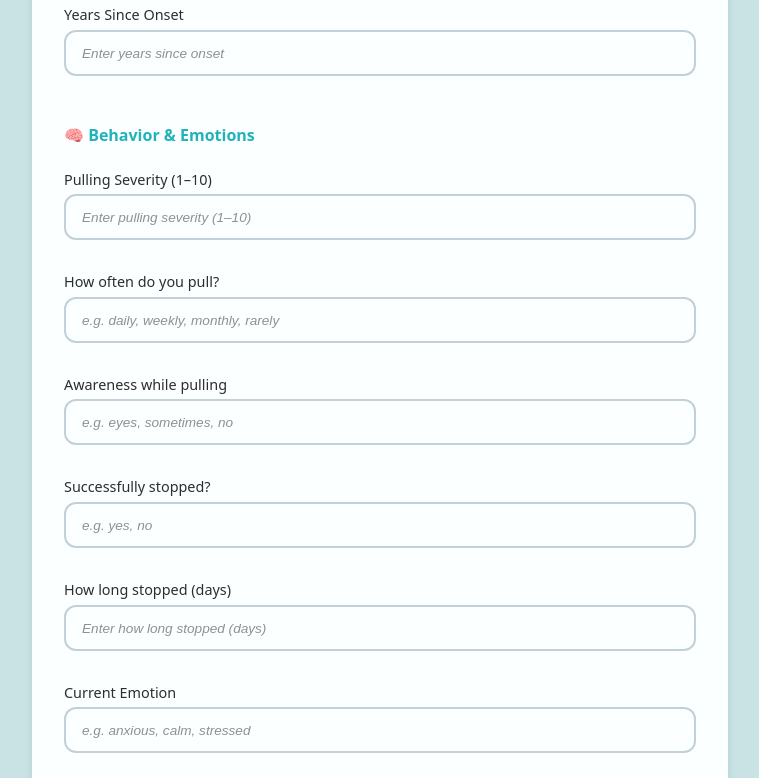
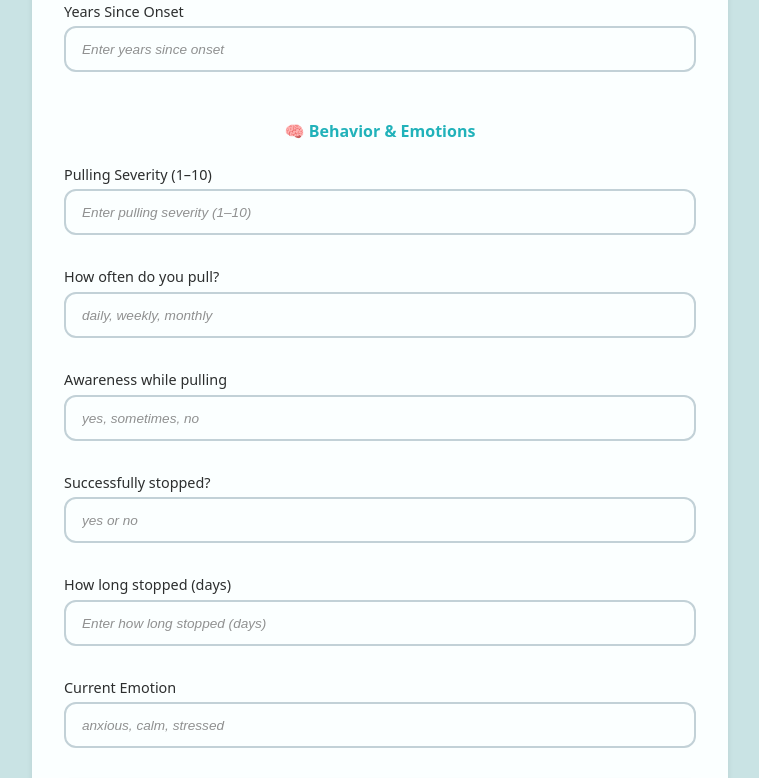
Before and after one commit to girlierazon84/TrichMind, a React (Vite) app in the folder client/: page /register in a window 1280 px wide. Shown: the part 940-1718 px from the top of the page, without its empty margins (16-775 px from the left). Built offline with nearby package versions, Linux system fonts and the light colour scheme; no server answers.

Commit message:
feat(RegisterPredictForm): refactor animations and improve styling for better user experience

```diff
--- a/client/src/components/RegisterPredictForm.tsx
+++ b/client/src/components/RegisterPredictForm.tsx
@@ -2,42 +2,63 @@
 
 import React, { useState } from "react";
 import { Link, useNavigate } from "react-router-dom";
-import styled from "styled-components";
-import {
-  ThemeButton,
-  FormInput,
-} from "@/components";
+import styled, { keyframes } from "styled-components";
+import { ThemeButton, FormInput } from "@/components";
 import { useRegisterAndPredict } from "@/hooks";
 
+/* -----------------------------------------------------
+    ANIMATIONS — calm, premium, soft
+----------------------------------------------------- */
 
-// Styled Components
+const fadeIn = keyframes`
+  from { opacity: 0; }
+  to { opacity: 1; }
+`;
+
+const slideUp = keyframes`
+  from { opacity: 0; transform: translateY(22px); }
+  to   { opacity: 1; transform: translateY(0); }
+`;
+
+const popupAppear = keyframes`
+  from { opacity: 0; transform: translateY(30px) scale(0.97); }
+  to   { opacity: 1; transform: translateY(0) scale(1); }
+`;
+
+/* -----------------------------------------------------
+    Styled Components
+----------------------------------------------------- */
+
 const FormContainer = styled.form`
   display: flex;
   flex-direction: column;
   gap: 1rem;
   background: ${({ theme }) => theme.colors.card_bg};
   padding: 2rem;
-  border-radius: 16px;
-  box-shadow: 0 2px 8px rgba(0, 0, 0, 0.1);
+  border-radius: 18px;
+  box-shadow: ${({ theme }) => theme.colors.card_shadow};
+  animation: ${slideUp} 0.55s ease-out;
 `;
 
 const SectionTitle = styled.h3`
   font-size: 1rem;
   font-weight: 600;
   color: ${({ theme }) => theme.colors.primary};
-  margin-bottom: 0.5rem;
-  text-align: left;
+  margin-bottom: 0.4rem;
+  animation: ${fadeIn} 0.6s ease-out;
 `;
 
 const ErrorMessage = styled.p`
   color: ${({ theme }) => theme.colors.high_risk};
   font-weight: 500;
+  animation: ${fadeIn} 0.4s ease-out;
 `;
 
 const FooterText = styled.p`
   margin-top: 1rem;
   font-size: 0.9rem;
   color: ${({ theme }) => theme.colors.text_secondary};
+  animation: ${fadeIn} 1s ease-out;
 
   a {
     color: ${({ theme }) => theme.colors.primary};
@@ -51,6 +72,8 @@ const FooterText = styled.p`
   }
 `;
 
+/* ---------------- Popup Modal ---------------- */
+
 const PopupOverlay = styled.div`
   position: fixed;
   inset: 0;
@@ -59,20 +82,22 @@ const PopupOverlay = styled.div`
   justify-content: center;
   align-items: center;
   z-index: 2000;
+  animation: ${fadeIn} 0.25s ease-out;
 `;
 
 const PopupBox = styled.div`
-  background: white;
-  padding: 2rem;
-  border-radius: 16px;
+  background: ${({ theme }) => theme.colors.card_bg};
+  padding: 2.2rem;
+  border-radius: 18px;
   max-width: 420px;
-  width: 90%;
+  width: 92%;
   text-align: center;
-  box-shadow: 0 4px 20px rgba(0,0,0,0.25);
+  box-shadow: 0 10px 32px rgba(0,0,0,0.25);
+  animation: ${popupAppear} 0.45s ease-out;
 `;
 
 const PopupTitle = styled.h2`
-  font-size: 1.4rem;
+  font-size: 1.45rem;
   color: ${({ theme }) => theme.colors.primary};
   margin-bottom: 1rem;
 `;
@@ -81,7 +106,12 @@ const PopupText = styled.p`
   font-size: 1rem;
   color: ${({ theme }) => theme.colors.text_primary};
   margin-bottom: 1.5rem;
+  line-height: 1.5;
 `;
+
+/* -----------------------------------------------------
+    Component
+----------------------------------------------------- */
 
 export const RegisterPredictForm: React.FC = () => {
   const { registerAndPredict, submitting, submitError } =
@@ -91,17 +121,14 @@ export const RegisterPredictForm: React.FC = () => {
     email: "",
     password: "",
     displayName: "",
-
     date_of_birth: "",
     age_of_onset: "",
     years_since_onset: "",
-
     pulling_severity: "",
     pulling_frequency: "",
     pulling_awareness: "",
     successfully_stopped: "",
     how_long_stopped_days: "",
-
     emotion: "",
   });
 
@@ -118,9 +145,9 @@ export const RegisterPredictForm: React.FC = () => {
   const handleSubmit = async (e: React.FormEvent) => {
     e.preventDefault();
 
-    const result = await registerAndPredict(form);
+    const success = await registerAndPredict(form);
 
-    if (result) {
+    if (success) {
       setShowPopup(true);
     }
   };
@@ -132,6 +159,7 @@ export const RegisterPredictForm: React.FC = () => {
 
   return (
     <>
+      {/* Popup */}
       {showPopup && (
         <PopupOverlay>
           <PopupBox>
@@ -139,7 +167,7 @@ export const RegisterPredictForm: React.FC = () => {
             <PopupText>
               Your account has been created successfully.<br /><br />
               Please <strong>log in</strong> to view your personalized relapse risk prediction
-              and continue your journey with supportive tools.
+              and continue your mindful recovery journey.
             </PopupText>
 
             <ThemeButton onClick={closePopup}>
@@ -149,6 +177,7 @@ export const RegisterPredictForm: React.FC = () => {
         </PopupOverlay>
       )}
 
+      {/* Registration Form */}
       <FormContainer onSubmit={handleSubmit}>
         <SectionTitle>👤 Account Details</SectionTitle>
 
@@ -227,7 +256,7 @@ export const RegisterPredictForm: React.FC = () => {
         <FormInput
           name="pulling_frequency"
           label="How often do you pull?"
-          placeholder="e.g. daily, weekly, monthly, rarely"
+          placeholder="daily, weekly, monthly"
           value={form.pulling_frequency}
           onChange={handleChange}
           required
@@ -236,7 +265,7 @@ export const RegisterPredictForm: React.FC = () => {
         <FormInput
           name="pulling_awareness"
           label="Awareness while pulling"
-          placeholder="e.g. eyes, sometimes, no"
+          placeholder="yes, sometimes, no"
           value={form.pulling_awareness}
           onChange={handleChange}
           required
@@ -245,7 +274,7 @@ export const RegisterPredictForm: React.FC = () => {
         <FormInput
           name="successfully_stopped"
           label="Successfully stopped?"
-          placeholder="e.g. yes, no"
+          placeholder="yes or no"
           value={form.successfully_stopped}
           onChange={handleChange}
           required
@@ -264,7 +293,7 @@ export const RegisterPredictForm: React.FC = () => {
         <FormInput
           name="emotion"
           label="Current Emotion"
-          placeholder="e.g. anxious, calm, stressed"
+          placeholder="anxious, calm, stressed"
           value={form.emotion}
           onChange={handleChange}
           required
```
